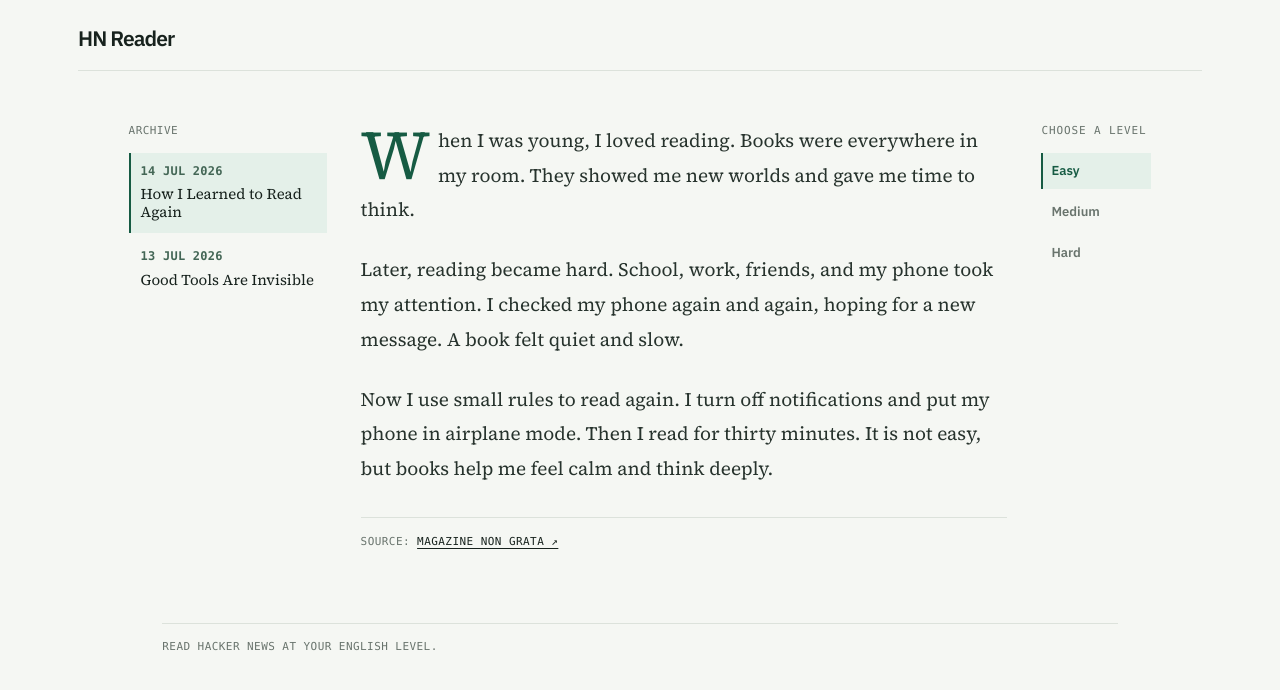
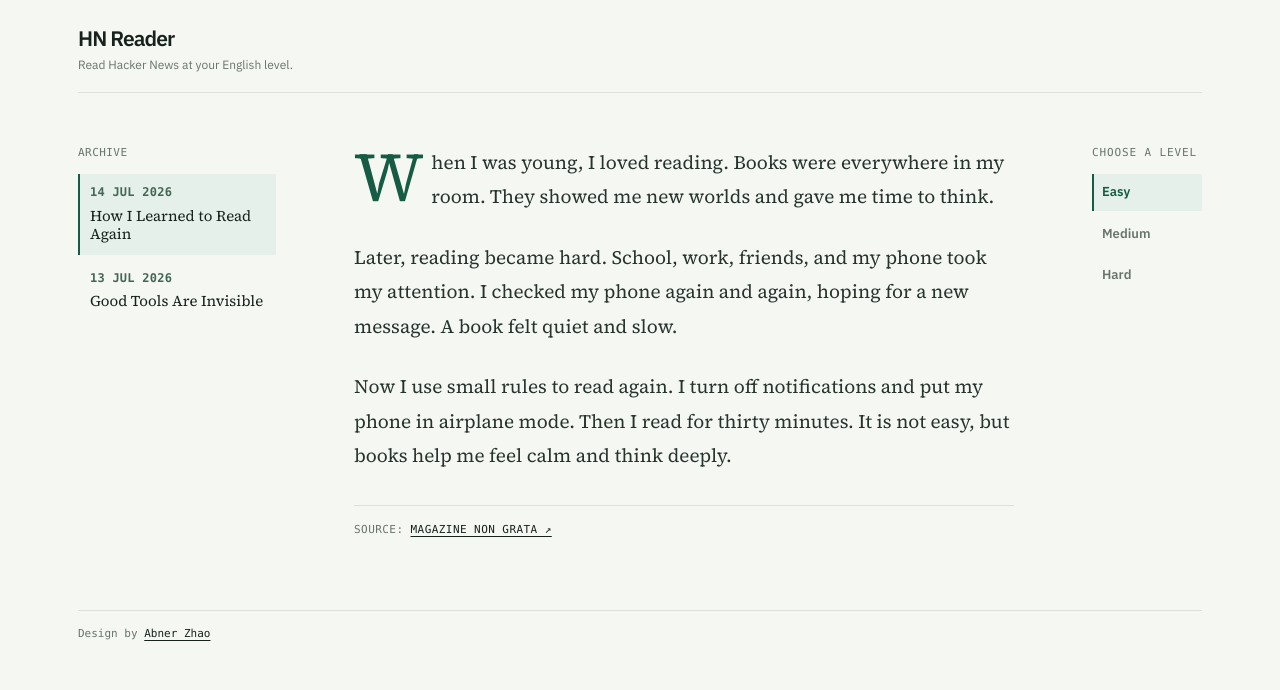
Before and after one commit to abnerzhao/hn-reader, a plain HTML site: page index.html in a window 1280 px wide. Drawn offline with Linux system fonts and the light colour scheme.

Commit message:
优化阅读页布局与品牌信息

```diff
--- a/index.html
+++ b/index.html
@@ -56,12 +56,13 @@
     a { text-decoration: none; }
 
     .shell { width: min(100%, 1180px); margin: 0 auto; padding: 24px 28px 64px; }
-    .topbar { display: flex; align-items: center; justify-content: space-between; border-bottom: 1px solid var(--line); padding-bottom: 18px; }
+    .topbar { display: flex; align-items: flex-start; justify-content: space-between; border-bottom: 1px solid var(--line); padding-bottom: 18px; }
     .brand { font-weight: 760; letter-spacing: -.045em; font-size: 21px; }
     .brand i { color: var(--green); font-family: var(--serif); font-weight: 500; }
+    .brand-note { margin: 5px 0 0; color: var(--muted); font-size: 12px; line-height: 1.4; }
     .top-note, .source, .footer, .archive-title { color: var(--muted); font: 11px/1.5 var(--mono); letter-spacing: .04em; text-transform: uppercase; }
 
-    .reader-grid { display: grid; grid-template-columns: 198px minmax(0, 1fr) 110px; gap: 34px; padding: 52px 4.5% 0; align-items: start; }
+    .reader-grid { display: grid; grid-template-columns: 198px minmax(0, 660px) 110px; justify-content: space-between; gap: 24px; padding: 52px 0 0; align-items: start; }
     .archive { position: sticky; top: 20px; align-self: start; }
     .archive-title { margin: 0 0 13px; }
     .archive-list { display: grid; gap: 5px; }
@@ -81,7 +82,8 @@
     .body p { margin: 0 0 1.35em; }
     .body p:first-child::first-letter { float: left; margin: .1em .11em 0 0; color: var(--green); font-size: 3.65em; line-height: .73; }
     .article-transition { animation: reveal .28s ease both; }
-    .footer { margin: 72px 7.5% 0; border-top: 1px solid var(--line); padding-top: 15px; }
+    .footer { margin: 72px 0 0; border-top: 1px solid var(--line); padding-top: 15px; letter-spacing: 0; text-transform: none; }
+    .footer a { color: var(--ink); text-decoration: underline; text-underline-offset: 3px; }
     @keyframes reveal { from { opacity: .25; transform: translateY(5px); } to { opacity: 1; transform: none; } }
 
     @media (max-width: 860px) {
@@ -106,7 +108,10 @@
 <body>
   <main class="shell">
     <header class="topbar">
-      <a class="brand" href="index.html">HN Reader</a>
+      <div>
+        <a class="brand" href="index.html">HN Reader</a>
+        <p class="brand-note">Read Hacker News at your English level.</p>
+      </div>
     </header>
 
     <section class="reader-grid" aria-label="文章阅读器">
@@ -128,7 +133,7 @@
       </nav>
     </section>
 
-    <footer class="footer">Read Hacker News at your English level.</footer>
+    <footer class="footer">Design by <a href="https://abnerzhao.com" target="_blank" rel="noreferrer">Abner Zhao</a></footer>
   </main>
 
   <script src="content/articles/articles.js"></script>
```
